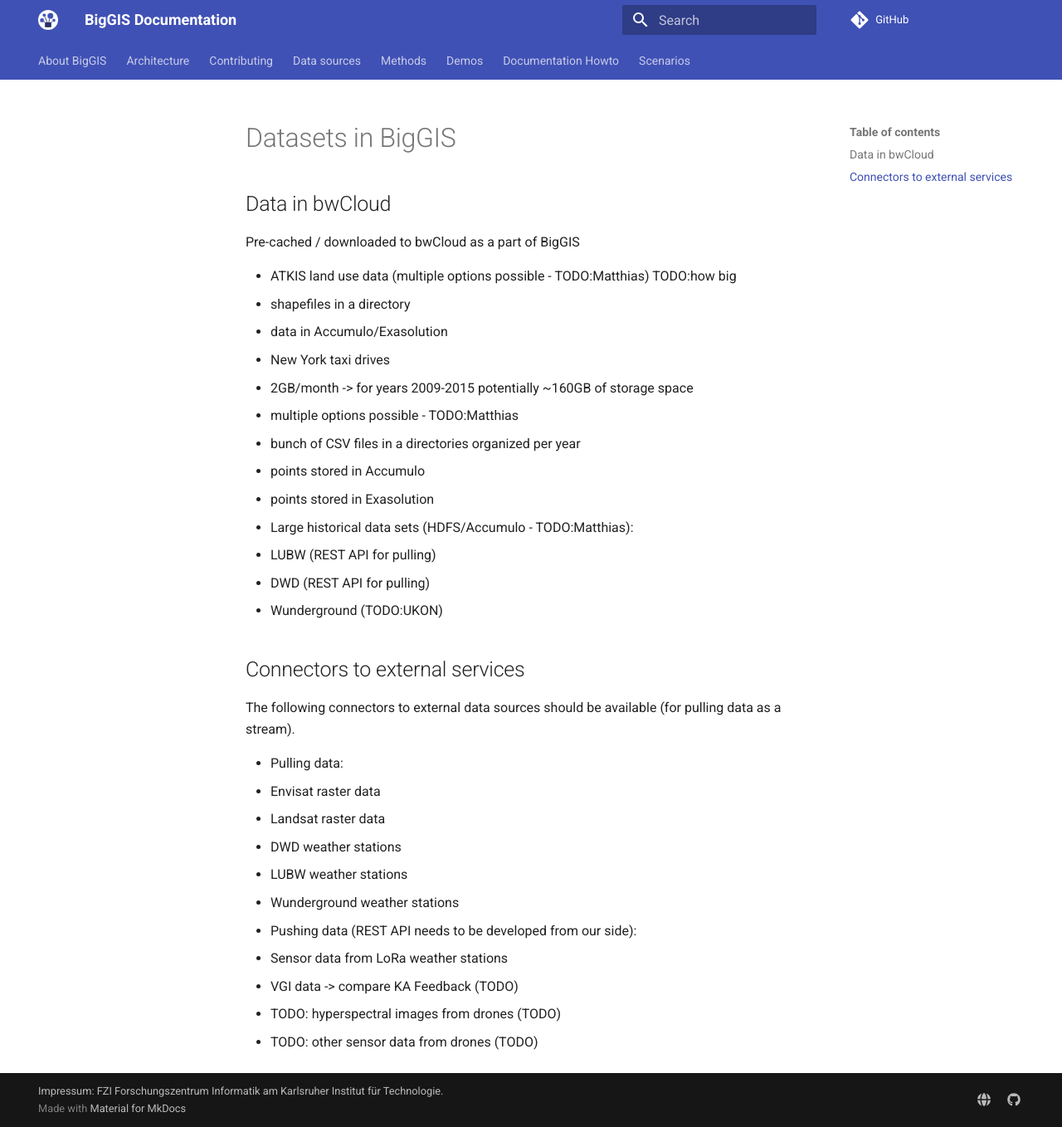
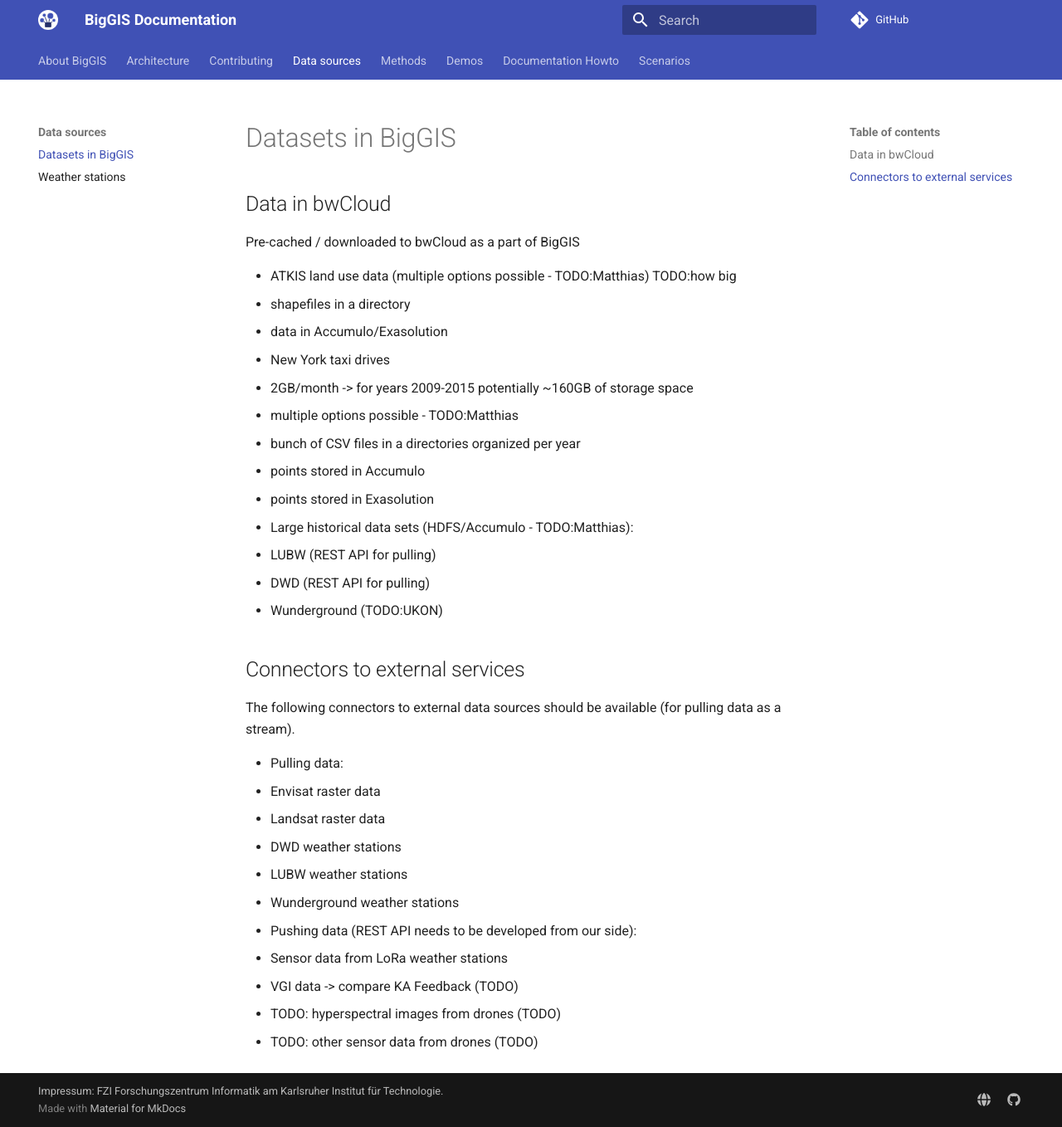
Before and after one commit to biggis-project/biggis-docs, an MkDocs documentation site: the page built from docs/data-sources/index.md, in a window 1280 px wide and 1358 px high. Shown: the whole window at 83% size. Built offline with MkDocs 1.6.1 and Material for MkDocs 9.7.7, drawn with Linux system fonts in a browser that asks for light colours; nearby versions of some CDN libraries; a script that is not in the unit is left out; comment, search, counter and statistics services are not loaded; old or Windows-style settings are respelled for this version of MkDocs; some of the changed lines change nothing that is shown.

Commit message:
fix datasets.md to index.md

```diff
--- a/mkdocs.yml
+++ b/mkdocs.yml
@@ -64,7 +64,7 @@ pages: # Generated using ./fix-mkdocs-pages.sh on Mon Nov 27 22:24:33 CET 2017
         - StreamPipes: ./architecture/StreamPipes.md
     - Contributing: ./contributing.md
     - Data sources:
-        - Datasets in BigGIS: ./data-sources/datasets.md
+        - Datasets in BigGIS: ./data-sources/index.md
         - Weather stations: ./data-sources/weather-stations.md
     - Methods:
         - Hotspot Analyse: ./methods/hotspot.md
```
